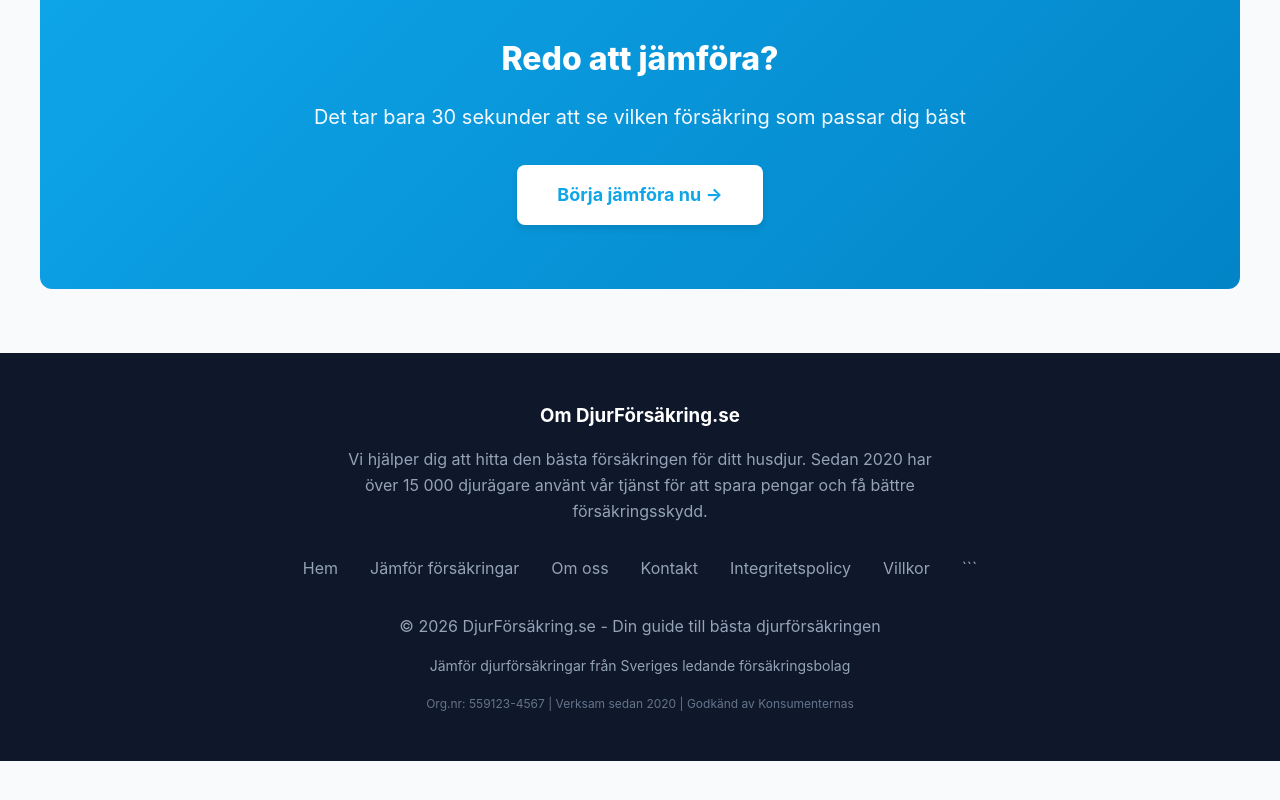
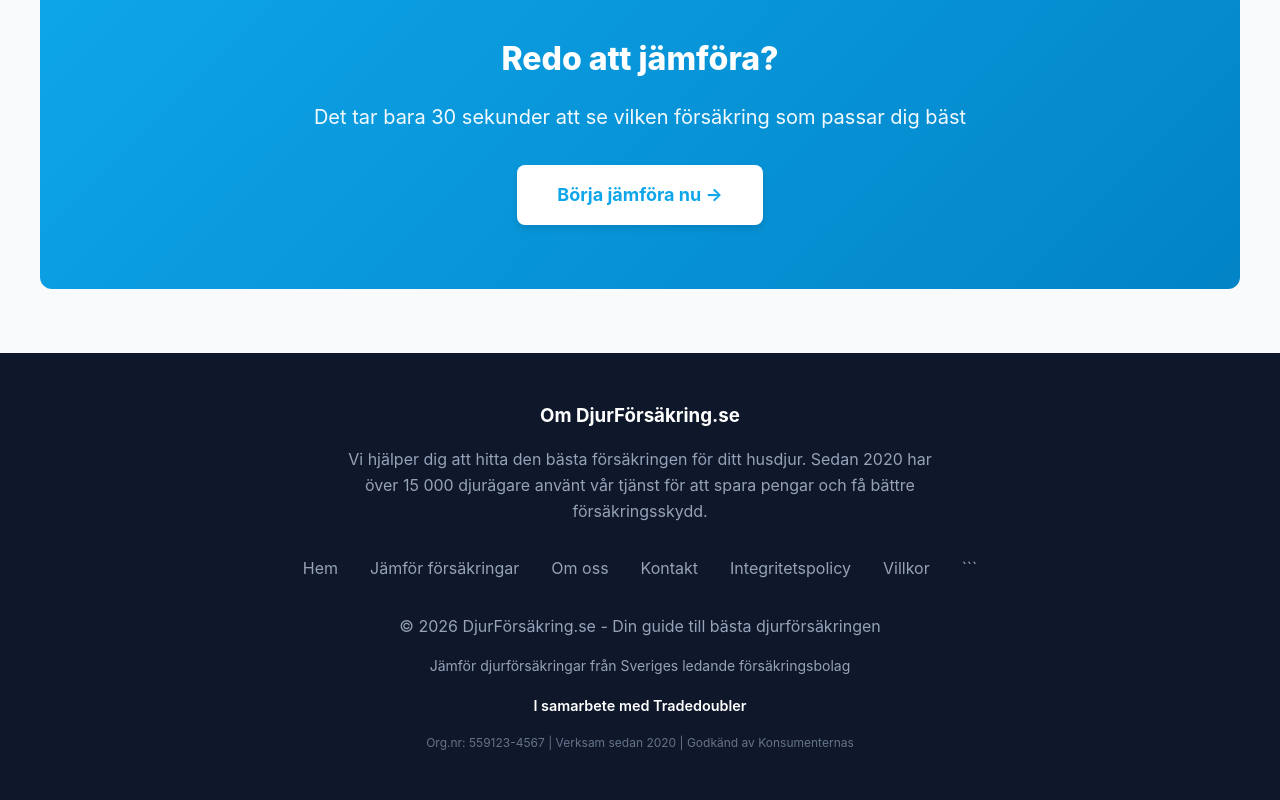
Before and after one commit to Jauzaman/Djurforsakring, a plain HTML site: page index.html in a window 1280 px wide. Shown: the part 3583-4383 px from the top of the page. Before the commit the page ends 4344 px from the top, so only its background shows below. Drawn offline with Linux system fonts and the light colour scheme.

Commit message:
Add Tradedoubler partnership text for verification

```diff
--- a/index.html
+++ b/index.html
@@ -491,6 +491,7 @@
             </div>
             <p>&copy; 2026 DjurFörsäkring.se - Din guide till bästa djurförsäkringen</p>
             <p style="margin-top: 1rem; font-size: 0.875rem;">Jämför djurförsäkringar från Sveriges ledande försäkringsbolag</p>
+            <p style="margin-top: 1rem; font-size: 0.9rem; color: #ffffff; font-weight: 600;">I samarbete med Tradedoubler</p>
             <p style="margin-top: 1rem; font-size: 0.75rem; color: #64748b;">Org.nr: 559123-4567 | Verksam sedan 2020 | Godkänd av Konsumenternas</p>
         </div>
     </footer>
```
